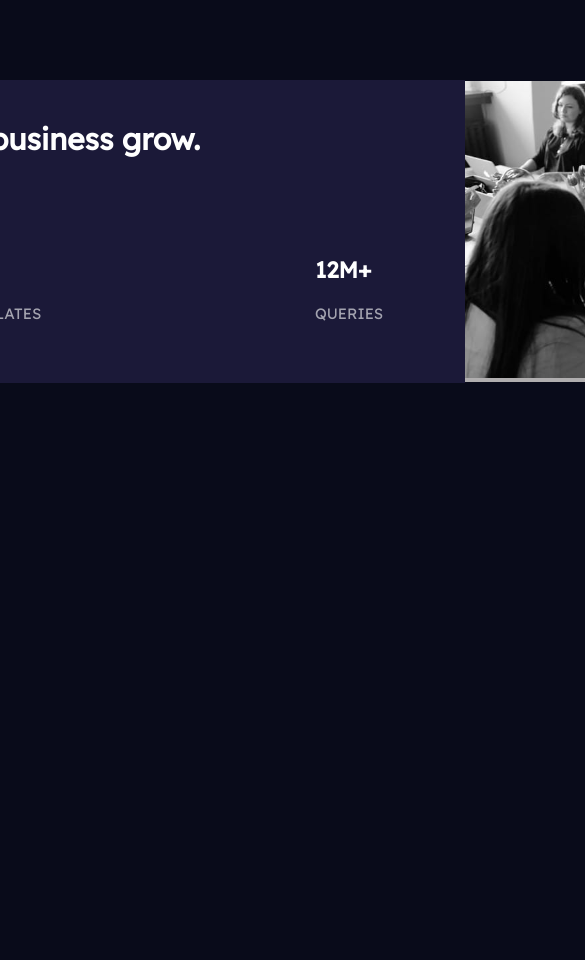
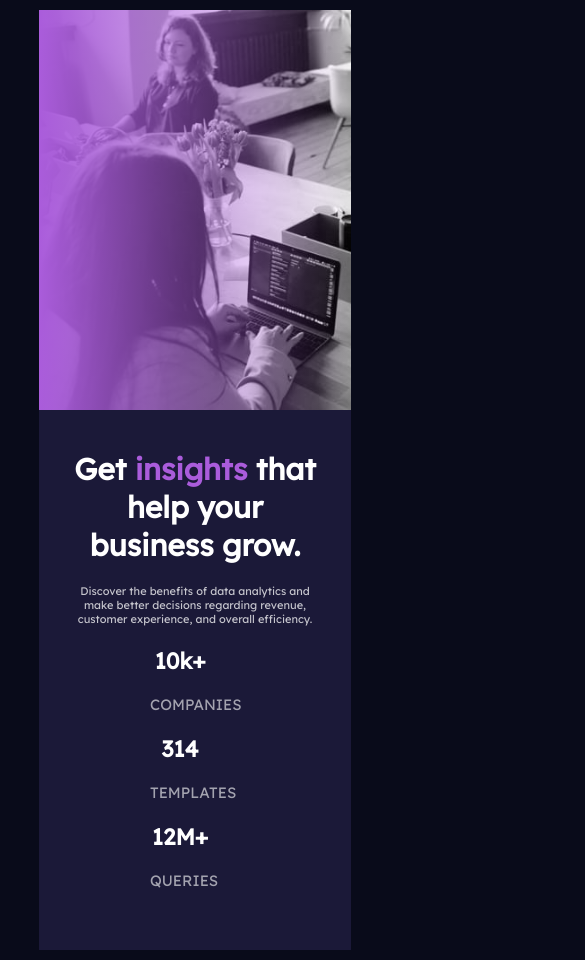
Before and after one commit to theyinda/Ldt-Assignment3B, a plain HTML site: page index.html in a window 390 px wide. Shown: the top 960 px of the page, 585 px wide, since content can reach past the window. Before the commit the page ends 844 px from the top, so only its background shows below. Drawn offline with Linux system fonts and the light colour scheme.

Commit message:
Modified

```diff
--- a/index.css
+++ b/index.css
@@ -36,14 +36,19 @@ button {
 
 .container {
   display: flex;
-  justify-content: center;
-  margin-top: 80px;
-  align-items: center;
+  flex-wrap: wrap;
+  margin: 80px auto;
+  width: 80%;
+}
+.write-up,
+.image {
+  flex: 25%;
+  padding: 20px;
 }
 .write-up {
   background-color: #1b1938;
   padding: 40px 30px;
-  width: 900px;
+  width: 70%;
 }
 .write-up h1 {
   font-weight: 700;
@@ -54,24 +59,103 @@ button {
 .write-up p {
   color: #ffffffbf;
   width: 360px;
-  padding: 20px 0;
+  padding: 20px 5px;
 }
 .stats {
   display: flex;
+  flex-wrap: wrap;
+  flex: 25%;
+}
+.companies,
+.templates,
+.queries {
+  width: 100px;
+  margin-right: 30px;
 }
 .stats p {
   color: #ffffff99;
 }
-img {
-  width: 360px;
+
+.image {
+  background: linear-gradient(to left, rgba(10, 19, 10, 0), #aa5cdb),
+    url("./stats-preview-card-component-main/images/image-header-desktop.jpg");
+
+  background-size: cover;
+  height: 340px;
+  width: 75%;
 }
-.image {
-  background: rgb(176, 174, 175);
-  background-size: cover;
-  background: linear-gradient(
-    90deg,
-    rgba(176, 174, 175, 1) 0%,
-    rgba(170, 92, 219, 1) 100%,
-    url(./images/background-img.png)
-  );
+@media (max-width: 1110px) {
+  .image {
+    background-size: cover;
+    height: 428px;
+    width: 95%;
+  }
+
+  .write-up {
+    width: 95%;
+  }
+  .companies,
+  .templates,
+  .queries {
+    width: 70px;
+    margin-right: 30px;
+  }
 }
+@media (max-width: 768px) {
+  .container {
+    justify-content: center;
+    align-items: center;
+    margin: 10px auto;
+  }
+  .row {
+    flex-direction: column;
+  }
+  .write-up,
+  .image {
+    flex: 50%;
+    /* margin: auto; */
+  }
+  .write-up {
+    order: 1;
+  }
+  .image {
+    height: 400px;
+    width: 70%;
+    /* background-position: center; */
+    background-size: cover;
+  }
+
+  .stats {
+    flex-direction: column;
+    align-items: center;
+    flex: 50%;
+  }
+  .write-up h1 {
+    text-align: center;
+  }
+  .write-up h2 {
+    text-align: center;
+  }
+  /* .stats p {
+    text-align: center;
+  } */
+  .write-up h1 span {
+    text-align: center;
+  }
+  .paragraph {
+    flex-direction: column;
+    align-items: center;
+  }
+  .paragraph p {
+    text-align: center;
+    margin: auto;
+  }
+}
+
+@media (max-width: 590px) {
+  .paragraph p {
+    text-align: center;
+    font-size: 11px;
+    width: 250px;
+  }
+}
--- a/index.html
+++ b/index.html
@@ -20,13 +20,17 @@
     />
   </head>
   <body>
+    <div class="row">
       <div class="container">
         <div class="write-up">
           <h1>Get <span>insights </span>that help your business grow.</h1>
+          <div class="paragraph">
             <p>
             Discover the benefits of data analytics and make better decisions
             regarding revenue, customer experience, and overall efficiency.
           </p>
+          </div>
+
           <div class="stats">
             <div class="companies">
               <h2>10k+</h2>
@@ -46,7 +50,7 @@
         </div>
 
         <div class="image">
-        <img src="./stats-preview-card-component-main/images/image-header-desktop.jpg" class="" />
+        </div>
       </div>
     </div>
   </body>
```
Lines whose indentation alone changed are shown as unchanged.
